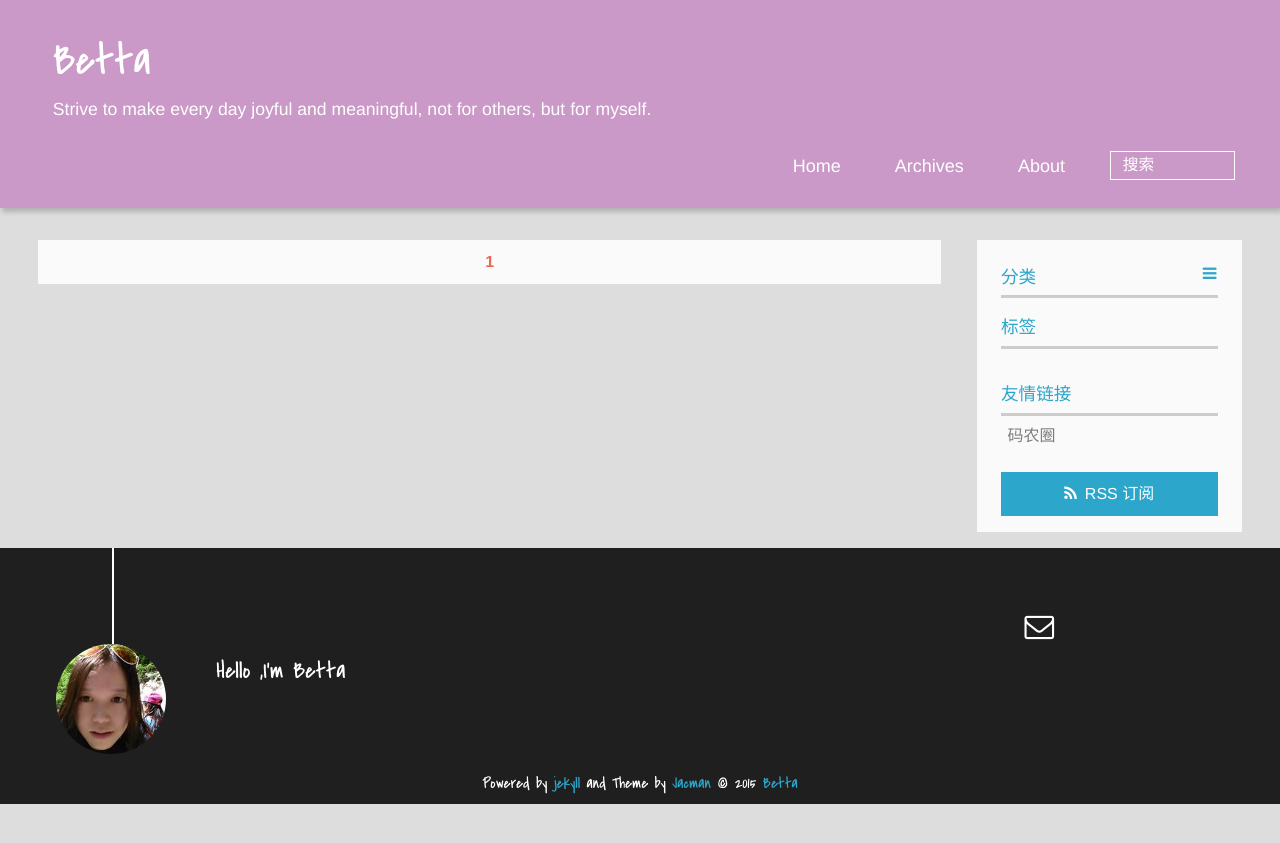
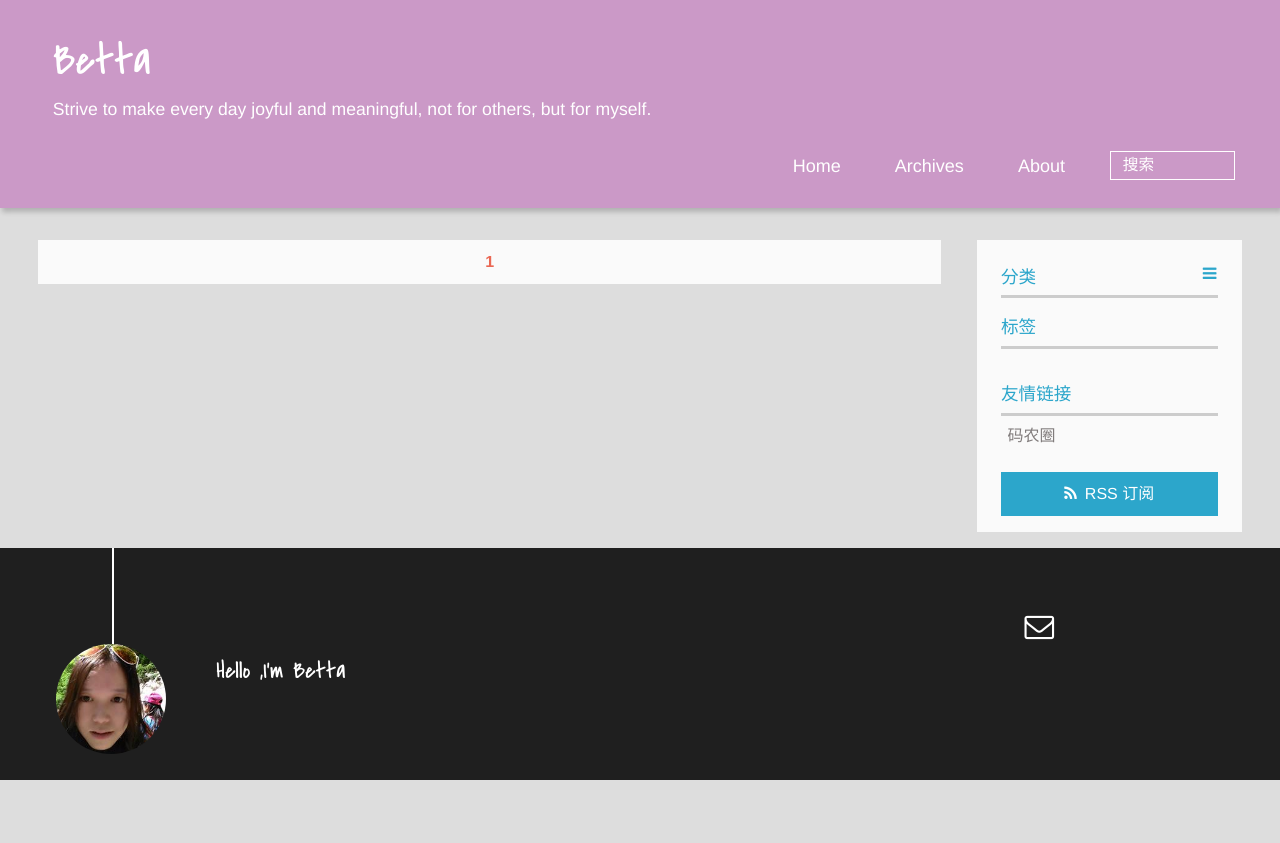
Before and after one commit to zhaojing/zhaojing.github.com, a Jekyll site: the page built from index.html, in a window 1280 px wide. Shown: the top 843 px of the page. Built offline with Jekyll 4.4.1, drawn with Linux system fonts in a browser that asks for light colours; the list of posts is cut into pages by our own code.

Commit message:
modify home style

```diff
--- a/_includes/_partial/footer.html
+++ b/_includes/_partial/footer.html
@@ -59,13 +59,4 @@
     <% } %>
 				-->
 
-		<p class="copyright">
-		Powered by <a href="http://jekyllrb.com" target="_blank" title="jekyll">jekyll</a> and Theme by <a href="https://github.com/wuchong/jacman" target="_blank" title="Jacman">Jacman</a> © 2015
-		{% if site.author.name %}
-		<a href="{{ site.root }}about" target="_blank" title="{{ site.author.name }}">{{ site.author.name }}</a>
-		{% else %}
-		<a href="{{ site.root }}" title="{{ site.title }}">{{ site.title }}</a>
-		{% endif %}
-
-		</p>
 </div>
```
Also changed, not shown: README.md, 8 other files.
